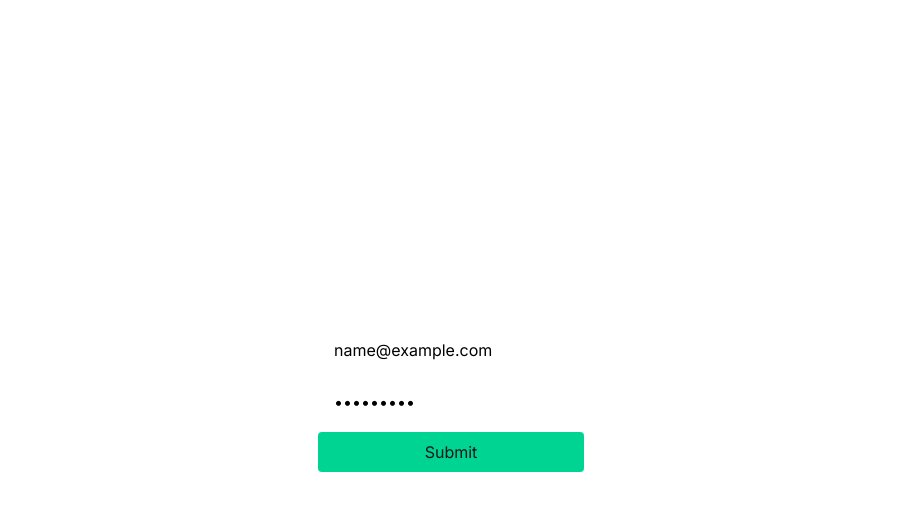
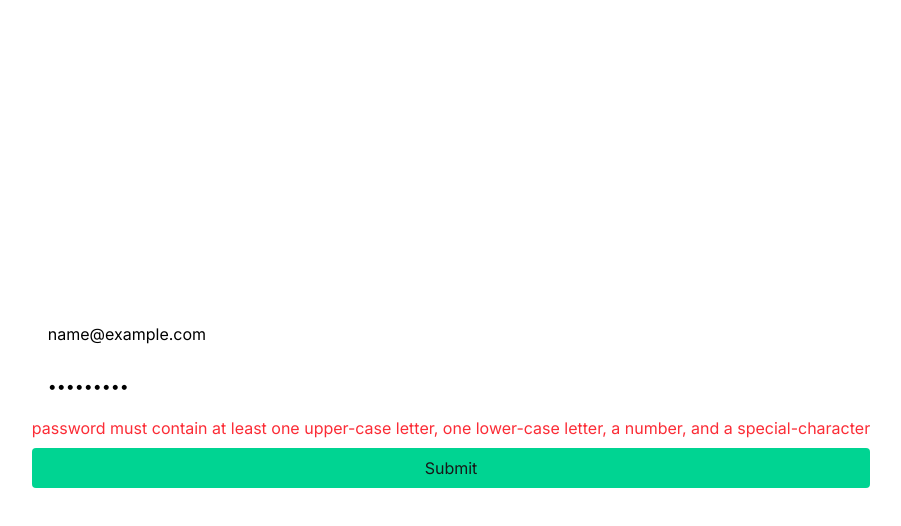
Before and after one commit to rshdhere/todo-list, a Next.js app in the folder apps/client/: page /signup in a window 1280 px wide. Both pictures are taken after typing "name@example.com", "Sample123" into the empty fields and a click on the button "Submit". Shown: the top 526 px of the page, without its empty margins (189-1090 px from the left). Built offline with nearby package versions, Linux system fonts and the light colour scheme.

Commit message:
refactor(react-hook-form): replaced generic form with react-hook form for /signup page

```diff
--- a/apps/client/app/(auth)/signup/page.tsx
+++ b/apps/client/app/(auth)/signup/page.tsx
@@ -1,41 +1,51 @@
 "use client";
 
-import { useState } from "react";
+import { useForm, FieldValues } from "react-hook-form";
+import { zodResolver } from "@hookform/resolvers/zod";
+import { authSchema, type SignUpSchema } from "@todo-list/validators";
 
 export default function SignUp() {
-  const [email, setEmail] = useState("");
-  const [password, setPassword] = useState("");
+  const {
+    register,
+    handleSubmit,
+    formState: { errors, isSubmitting },
+    reset,
+  } = useForm<SignUpSchema>({
+    resolver: zodResolver(authSchema.input),
+  });
 
-  const handleSubmit = (e: React.FormEvent<HTMLFormElement>) => {
-    e.preventDefault();
-
+  const onSubmit = async (data: FieldValues) => {
     // TODO: submit to server
     // ....
+
+    reset;
   };
 
   return (
     <div className="flex min-h-screen items-center justify-center">
-      <form onSubmit={handleSubmit} className="flex flex-col gap-y-2">
+      <form onSubmit={handleSubmit(onSubmit)} className="flex flex-col gap-y-2">
         <input
-          required
+          {...register("email")}
           type="email"
-          value={email}
           maxLength={32}
           placeholder="email"
-          onChange={(e) => setEmail(e.target.value)}
           className="rounded px-4 py-2.5 outline-none selection:bg-emerald-300"
         />
+        {errors.email && (
+          <p className="text-red-500">{`${errors.email.message}`}</p>
+        )}
         <input
-          required
+          {...register("password")}
           type="password"
-          value={password}
           maxLength={24}
-          minLength={8}
-          onChange={(e) => setPassword(e.target.value)}
           placeholder="password"
           className="rounded px-4 py-2.5 outline-none selection:bg-emerald-300"
         />
+        {errors.password && (
+          <p className="text-red-500">{`${errors.password.message}`}</p>
+        )}
         <button
+          disabled={isSubmitting}
           type="submit"
           className="cursor-pointer rounded bg-emerald-400 py-2 text-neutral-900 disabled:bg-gray-300"
         >
```
Also changed, not shown: 1 other file (tests, documents, lock files or other folders).
